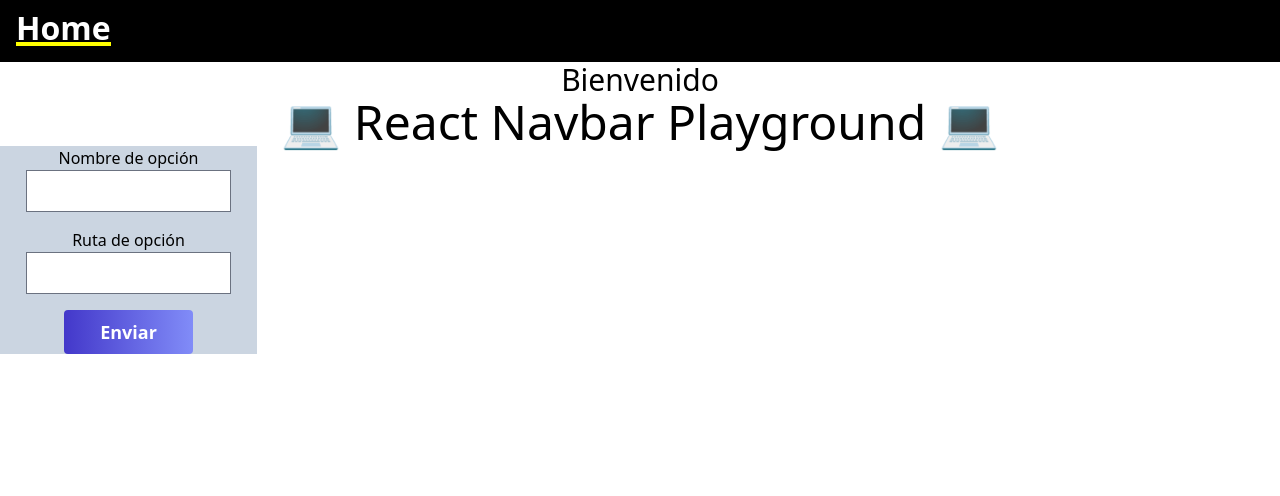
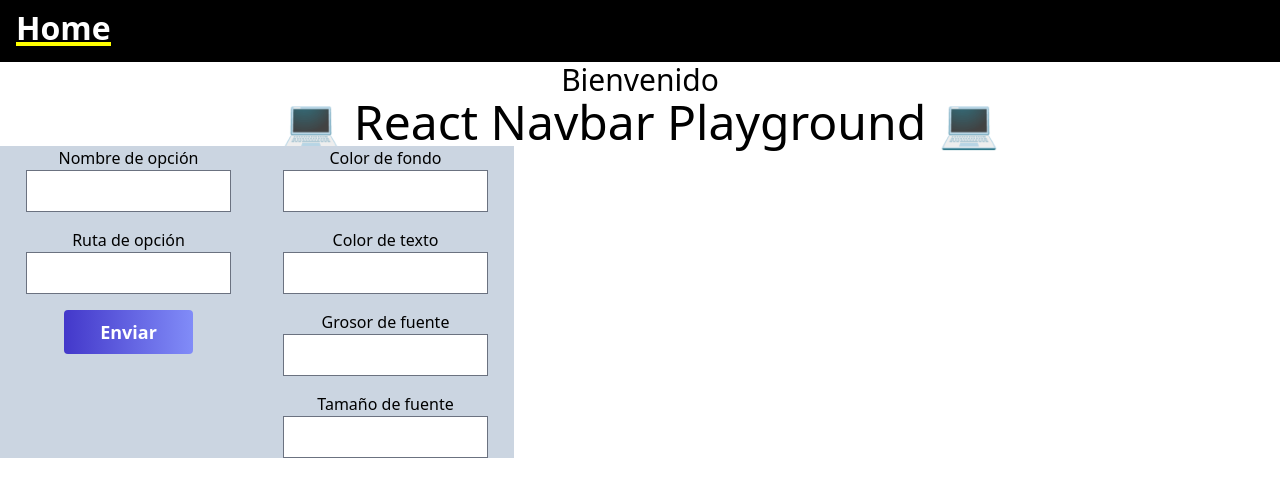
Before and after one commit to Pipexlul/U7-DOpt2-React-Nav-PG, a React (Vite) app: page /home in a window 1280 px wide. Shown: the top 496 px of the page. Built offline with nearby package versions, Linux system fonts and the light colour scheme; a web font is replaced by a local one.

Commit message:
Add basic style changer form

```diff
--- a/src/contexts/HomeContext.tsx
+++ b/src/contexts/HomeContext.tsx
@@ -23,7 +23,28 @@ const HomeContextProvider: React.FC<React.PropsWithChildren> = ({
     },
   ];
 
-  const styleForm: FormChild[] = [];
+  const styleForm: FormChild[] = [
+    {
+      labelName: "Color de fondo",
+      type: "text",
+    },
+    {
+      labelName: "Color de texto",
+      type: "text",
+    },
+    {
+      labelName: "Grosor de fuente",
+      type: "text",
+    },
+    {
+      labelName: "Tamaño de fuente",
+      type: "text",
+    },
+    {
+      labelName: "Color de indicador de pestaña actual",
+      type: "color",
+    },
+  ];
 
   const [inputValues, setInputValues] = useState<FormInputValues[]>([]);
 
--- a/src/views/Home.tsx
+++ b/src/views/Home.tsx
@@ -16,6 +16,7 @@ const HomeContent: React.FC = () => {
 
       <div className="flex">
         <Form formName="TabsForm">{tabForm}</Form>
+        <Form formName="StylesForm">{styleForm}</Form>
       </div>
     </div>
   );
```
